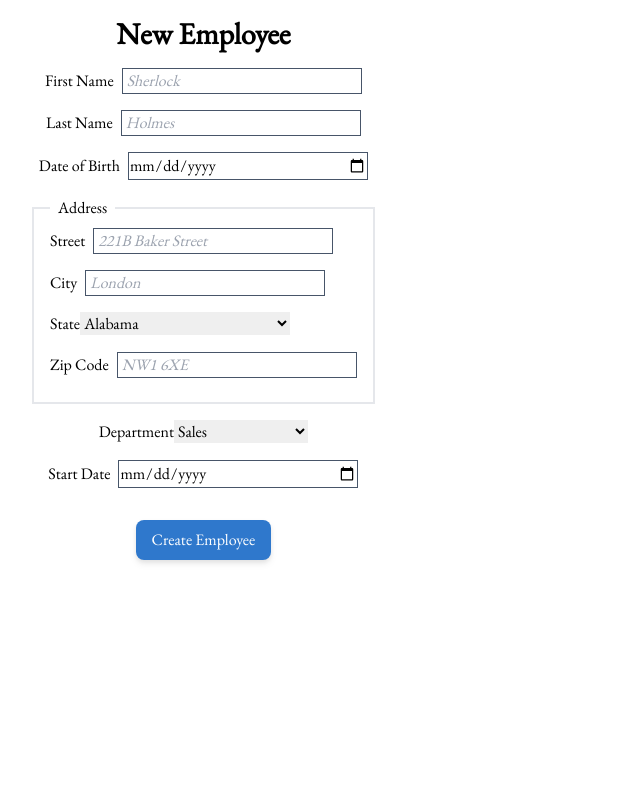
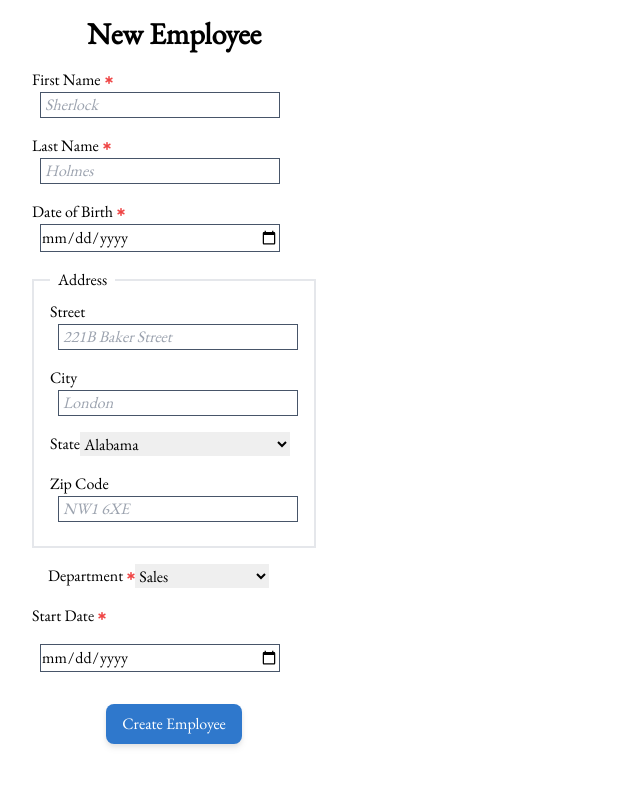
Before and after one commit to miervaldis42/oc-p14-hrnet, a Next.js app: page /authenticated/employees/new in a window 1280 px wide. Shown: the top 786 px of the page, without its empty margins (0-640 px from the left). Built offline with nearby package versions, Linux system fonts and the light colour scheme.

Commit message:
feat (client) : Required State
- Add a new icon into the custom icon library to be used as the 'required' start in the form element labels
- Implement 'required' state in the form-related components
- Modify the custom styling logic applied on the `<Button>` component to avoid styling conflicts

```diff
--- a/src/assets/iconLibrary.ts
+++ b/src/assets/iconLibrary.ts
@@ -1,9 +1,10 @@
 // React Icons Project List
 import { FaMagnifyingGlass } from "react-icons/fa6";
+import { FaStarOfLife } from "react-icons/fa6";
 
 // Types
 import { IconType } from "react-icons/lib";
-type IconNameTypes = "magnifier";
+type IconNameTypes = "magnifier" | "star";
 
 /**
  * @name iconLibrary
@@ -14,6 +15,7 @@ type IconNameTypes = "magnifier";
 
 const iconLibrary: { [key: string]: IconType } = {
   magnifier: FaMagnifyingGlass,
+  star: FaStarOfLife,
 };
 
 export type { IconNameTypes };
--- a/src/components/Button/index.tsx
+++ b/src/components/Button/index.tsx
@@ -7,6 +7,7 @@ interface ButtonPropsType {
   clickHandler?: MouseEventHandler<HTMLButtonElement> | (() => void);
   disabled?: boolean;
   styling?: string;
+  extraStyling?: string;
   children: ReactNode;
 }
 
@@ -23,6 +24,7 @@ function CustomButton({
   clickHandler,
   disabled,
   styling,
+  extraStyling,
   children,
 }: ButtonPropsType): JSX.Element {
   return (
@@ -33,7 +35,7 @@ function CustomButton({
       className={
         styling
           ? styling
-          : `w-fit text-white bg-primary rounded-lg drop-shadow-md py-2 px-4 mt-4 hover:font-bold hover:bg-blue-800 hover:translate-y-px`
+          : `w-fit text-white bg-primary rounded-lg drop-shadow-md py-2 px-4 mt-4 hover:font-bold hover:bg-blue-800 hover:translate-y-px ${extraStyling}`
       }
     >
       {children}
--- a/src/components/Form/Input/index.tsx
+++ b/src/components/Form/Input/index.tsx
@@ -9,6 +9,7 @@ type CustomInputPropsType = {
   idName: string;
   hasLabel?: boolean;
   labelContent?: string;
+  isRequired?: boolean;
   type: "text" | "number" | "date";
   placeholder?: string;
   autoCompleteText?:
@@ -41,6 +42,7 @@ function CustomInput({
   idName,
   hasLabel = false,
   labelContent = idName,
+  isRequired = false,
   type,
   placeholder,
   value,
@@ -55,12 +57,20 @@ function CustomInput({
 }: CustomInputPropsType) {
   return (
     <div className={stylingInputGroup}>
-      <label htmlFor={idName} className={hasLabel ? "visible" : "hidden"}>
+      <label
+        htmlFor={idName}
+        className={`${hasLabel ? "visible" : "hidden"} flex items-center`}
+      >
         {labelContent}
+        {isRequired && (
+          <CustomIcon name={"star"} styling={"text-[50%] text-red-500 ml-1"} />
+        )}
       </label>
+
       <input
         id={idName}
         type={type}
+        required={isRequired}
         placeholder={placeholder}
         value={value}
         onChange={onChangeHandler}
--- a/src/components/Form/Select/index.tsx
+++ b/src/components/Form/Select/index.tsx
@@ -1,5 +1,8 @@
 // Imports
 import { Children } from "react";
+
+// Components
+import CustomIcon from "@components/Icon";
 
 // Types
 import { DepartmentType } from "@customTypes/departmentType";
@@ -8,6 +11,7 @@ interface CustomSelectProps {
   stylingSelectGroup?: string;
   id: string;
   labelContent: string;
+  isRequired?: boolean;
   optionsList: Array<StateNameType | DepartmentType>;
 }
 
@@ -20,15 +24,22 @@ interface CustomSelectProps {
  * @returns {JSX.Element}
  */
 function CustomSelect({
-  stylingSelectGroup,
   id,
   labelContent,
+  isRequired = false,
   optionsList,
+  stylingSelectGroup,
 }: CustomSelectProps): JSX.Element {
   return (
-    <div className={stylingSelectGroup}>
-      <label htmlFor={id}>{labelContent}</label>
-      <select name={id}>
+    <div className={`flex ${stylingSelectGroup}`}>
+      <label htmlFor={id} className="flex items-center">
+        {labelContent}
+        {isRequired && (
+          <CustomIcon name={"star"} styling={"text-[50%] text-red-500 ml-1"} />
+        )}
+      </label>
+
+      <select id={id} required={isRequired}>
         {Children.toArray(
           optionsList.map((option) => (
             <option value={option.toString().toLowerCase()}>
--- a/src/components/Form/index.tsx
+++ b/src/components/Form/index.tsx
@@ -22,6 +22,7 @@ import DEPARTMENTS from "@constants/departmentList";
 
 // Types
 import { EmployeeType } from "@customTypes/employeeType";
+import { DepartmentType } from "@customTypes/departmentType";
 
 /**
  * @name NewEmployeeForm
@@ -40,6 +41,7 @@ function NewEmployeeForm(): JSX.Element {
     dispatch(add(newEmployee));
   };
 
+  // Form Actions
   const submitHandler: any = (event: ChangeEvent) => {
     event.preventDefault();
 
@@ -70,12 +72,13 @@ function NewEmployeeForm(): JSX.Element {
   };
 
   return (
-    <form onSubmit={submitHandler} className="flex flex-col items-center">
+    <form onSubmit={submitHandler} className="flex flex-col">
       {/* Employee Full Name */}
       <Input
         idName={"firstnameInput"}
-        hasLabel={true}
+        hasLabel
         labelContent={"First Name"}
+        isRequired
         type={"text"}
         placeholder={"Sherlock"}
         autoCompleteText={"give-name"}
@@ -84,8 +87,9 @@ function NewEmployeeForm(): JSX.Element {
 
       <Input
         idName={"lastnameInput"}
-        hasLabel={true}
+        hasLabel
         labelContent={"Last Name"}
+        isRequired
         type={"text"}
         placeholder={"Holmes"}
         autoCompleteText={"family-name"}
@@ -94,8 +98,9 @@ function NewEmployeeForm(): JSX.Element {
 
       <Input
         idName={"birthdateInput"}
-        hasLabel={true}
+        hasLabel
         labelContent={"Date of Birth"}
+        isRequired
         type={"date"}
         autoCompleteText={"bday"}
         stylingInput="w-60 border-solid border border-slate-600 placeholder:italic placeholder:p-1 ml-2 mb-4"
@@ -107,7 +112,7 @@ function NewEmployeeForm(): JSX.Element {
 
         <Input
           idName={"streetInput"}
-          hasLabel={true}
+          hasLabel
           labelContent={"Street"}
           type={"text"}
           placeholder={"221B Baker Street"}
@@ -116,7 +121,7 @@ function NewEmployeeForm(): JSX.Element {
         />
 
         <Input
-          hasLabel={true}
+          hasLabel
           labelContent={"City"}
           idName={"cityInput"}
           type={"text"}
@@ -133,7 +138,7 @@ function NewEmployeeForm(): JSX.Element {
         />
 
         <Input
-          hasLabel={true}
+          hasLabel
           labelContent={"Zip Code"}
           idName={"zipcodeInput"}
           type={"text"}
@@ -146,19 +151,23 @@ function NewEmployeeForm(): JSX.Element {
       <Select
         id={"departments"}
         labelContent={"Department"}
+        isRequired
         optionsList={DEPARTMENTS}
-        stylingSelectGroup="mt-4"
+        stylingSelectGroup="m-4"
       />
 
       <Input
         idName={"startDateInput"}
-        hasLabel={true}
+        hasLabel
         labelContent={"Start Date"}
+        isRequired
         type={"date"}
         stylingInput="w-60 border-solid border border-slate-600 placeholder:italic placeholder:p-1 my-4 ml-2"
       />
 
-      <Button type={"submit"}>Create Employee</Button>
+      <Button type={"submit"} extraStyling={"self-center"}>
+        Create Employee
+      </Button>
     </form>
   );
 }
```
